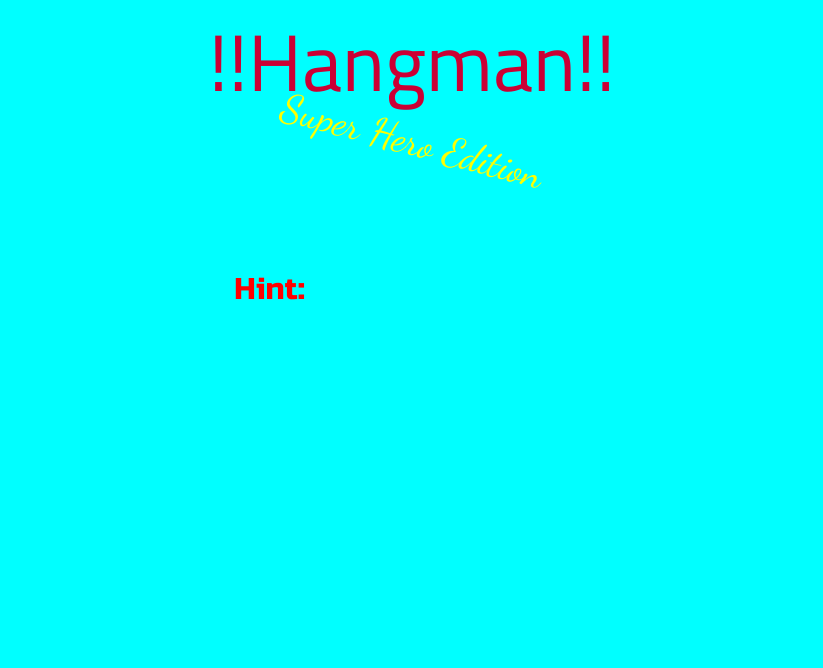
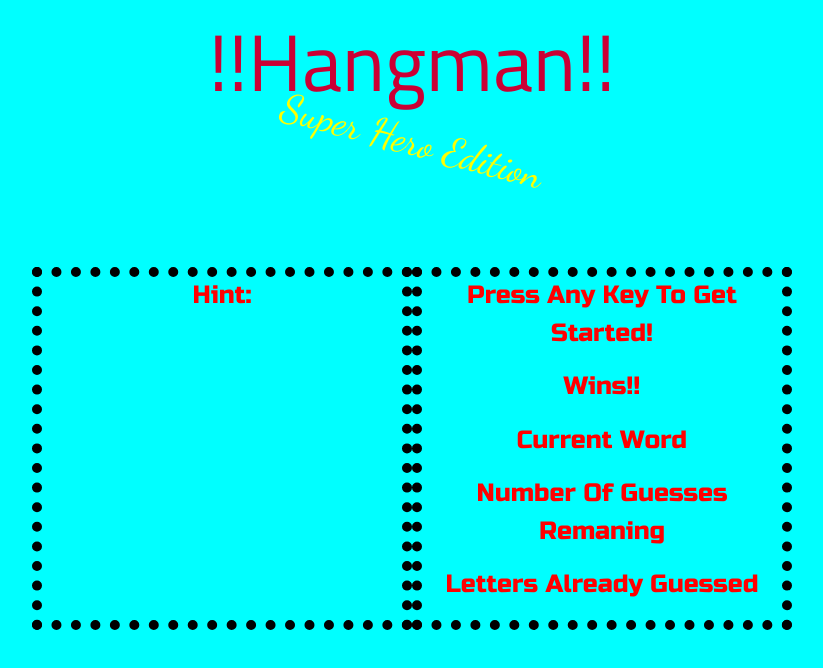
Before and after one commit to egretsch/Word-Guess-Game, a plain HTML site: page index.html in a window 1280 px wide. Shown: the whole page, without its empty margins (228-1051 px from the left). Drawn offline with nearby package versions, Linux system fonts and the light colour scheme.

Commit message:
update 3

```diff
--- a/assets/css/style.css
+++ b/assets/css/style.css
@@ -46,10 +46,16 @@ body {
  p{
      font-family: 'Russo One', sans-serif;
      color: red;
-     font-size: 30px;
+     font-size: 25px;
 
  }
 
- .border {
+ .border1 {
+
+    border: 10px;
+    border-color: black;
+    border-style: dotted;
+    height: auto;
+
 
  }
--- a/index.html
+++ b/index.html
@@ -24,14 +24,19 @@
     </div>
     <div class="container mx-auto">
         <div class="row">
-            <div class="col-sm-3 col-md-3">
+            <div class="col-sm-2 col-md-2">
             </div>
-            <div class="col-sm-3 col-md-3">
+            <div class="col-sm-4 col-md-4 border1">
                 <p class="text-center">Hint:</p>
             </div>
-            <div class="col-sm-3 col-md-3">
+            <div class="col-sm-4 col-md-4 border1">
+                <p class="text-center">Press Any Key To Get Started!</p>
+                <p class="text-center">Wins!!</p>
+                <p class="text-center">Current Word</p>
+                <p class="text-center">Number Of Guesses Remaning</p>
+                <p class="text-center">Letters Already Guessed</p>
             </div>
-            <div class="col-sm-3 col-md-3">
+            <div class="col-sm-2 col-md-2">
             </div>
         </div>
     </div>
```
